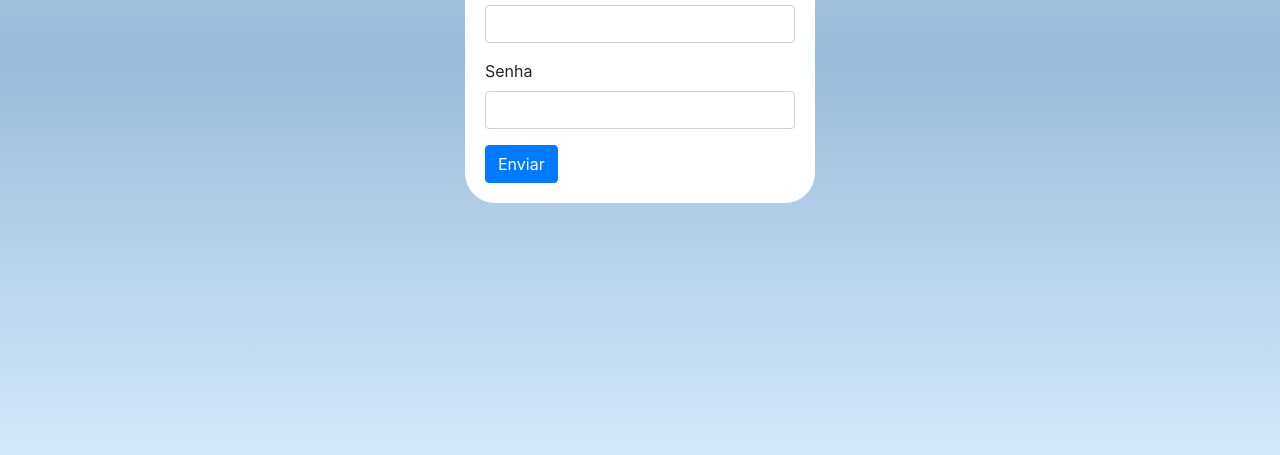
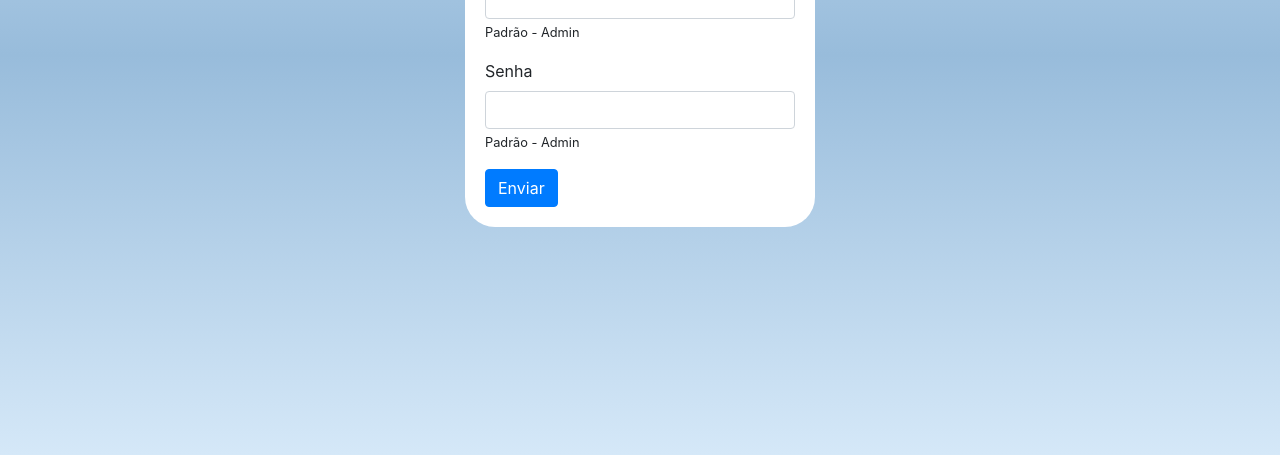
Before and after one commit to OrchasFolly/1.-Programa-o-para-Internet, a plain HTML site: page login.html in a window 1280 px wide. Shown: the part 345-800 px from the top of the page. Drawn offline with nearby package versions, Linux system fonts and the light colour scheme.

Commit message:
Implementando JS

```diff
--- /dev/null
+++ b/link para o git.txt
@@ -0,0 +1 @@
+https://github.com/OrchasFolly/1.-Programa-o-para-Internet
--- a/login.html
+++ b/login.html
@@ -23,6 +23,7 @@
                             <h2>Login</h2>
                             <label for="loginName">Nome</label>
                             <input type="text" class="form-control" id="loginName" name="nameValid" value="" required>
+                            <small>Padrão - Admin</small>
                             <div class="valid-feedback">
                                 OK!
                             </div>
@@ -33,6 +34,7 @@
                         <div class="form-group">
                             <label for="loginPass">Senha</label>
                             <input type="password" class="form-control" id="loginPass" name="passValid" required>
+                            <small>Padrão - Admin</small>
                             <div class="valid-feedback">
                                 OK!
                             </div>
```
